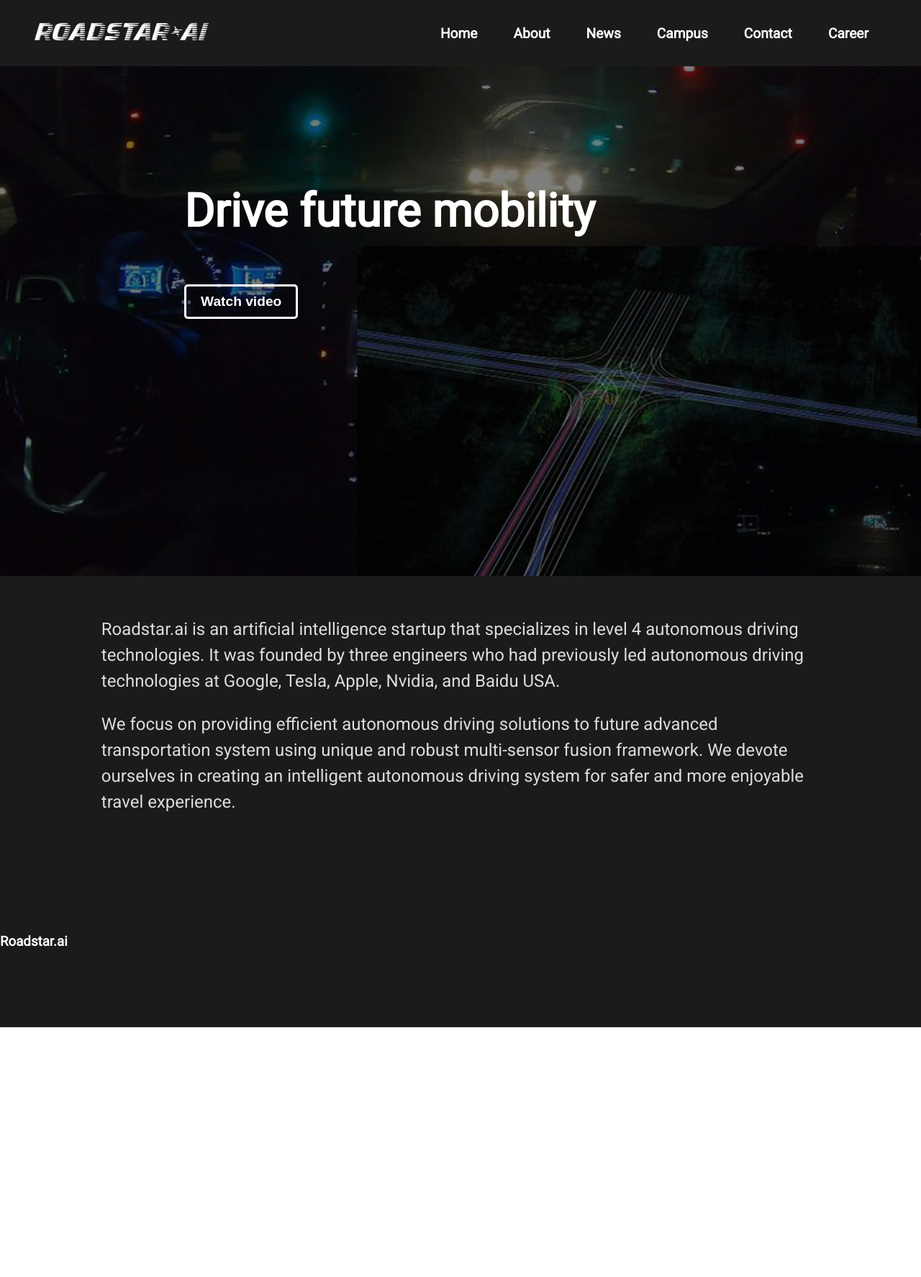
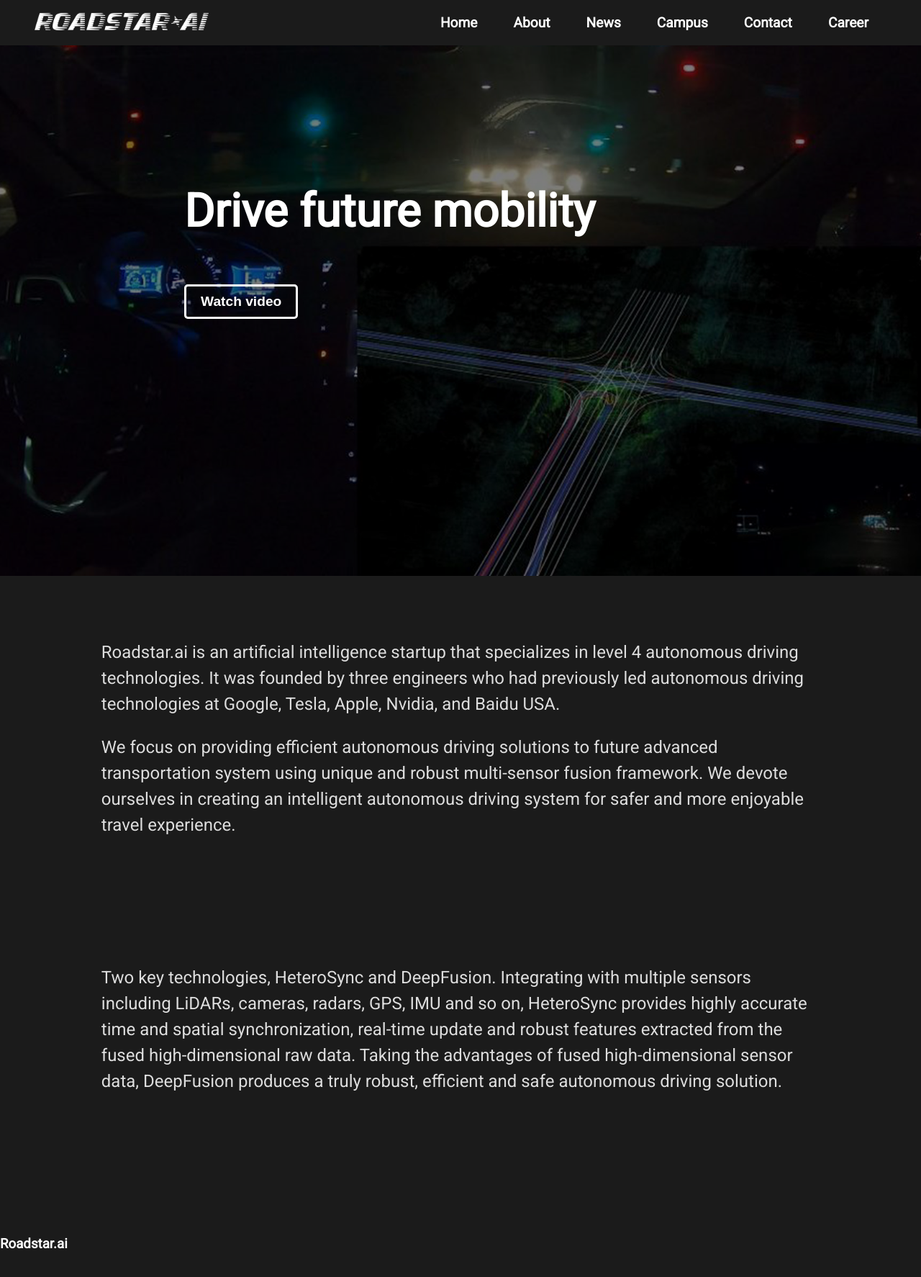
Before and after one commit to hblee12294/rdsr, a React (Create React App) app: page / in a window 1280 px wide. Shown: the top 1774 px of the page at 72% size. Before the commit the page ends 1427 px from the top, so only its background shows below. Built offline with nearby package versions, Linux system fonts and the light colour scheme.

Commit message:
feat: added Technology

```diff
--- a/src/App.css
+++ b/src/App.css
@@ -1,7 +1,7 @@
 section {
   color: #ddd;
   background-color: #1b1b1b;
-  padding: 2rem 0;
+  padding: 4rem 0;
   font-size: 1.5rem;
   line-height: 150%;
 }
--- a/src/App.js
+++ b/src/App.js
@@ -4,6 +4,7 @@
 import Header from './Component/Header'
 import Slider from './Component/Slider'
 import About from './Component/About'
+import Technology from './Component/Technology'
 import Footer from './Component/Footer'
 
 class App extends Component {
@@ -13,8 +14,9 @@
       <div className="App">
         <Slider />
         <About />
+        <Technology />
+
         <Footer />
-
         <Header />
       </div>
     )
--- a/src/Component/About.css
+++ b/src/Component/About.css
@@ -1,3 +1,3 @@
 #about {
-  margin-top: 100vh;
+  /* margin-top: 100vh; */
 }
--- a/src/Component/Header.css
+++ b/src/Component/Header.css
@@ -16,7 +16,6 @@
 
 #header-logo {
   height: 1.5rem;
-  margin: 2rem 0;
   user-select: none;
 }
 
--- a/src/Component/Slider.css
+++ b/src/Component/Slider.css
@@ -1,4 +1,6 @@
 #slider {
+  height: 100vh;
+  width: 100vw;
   background-color: #1b1b1b;
 }
 
--- /dev/null
+++ b/src/Component/Technology.js
@@ -0,0 +1,15 @@
+import React, { Component } from 'react'
+
+class Technology extends Component {
+  render() {
+    return (
+      <section>
+        <div className="section-inner">
+          <p>Two key technologies, HeteroSync and DeepFusion. Integrating with multiple sensors including LiDARs, cameras, radars, GPS, IMU and so on, HeteroSync provides highly accurate time and spatial synchronization, real-time update and robust features extracted from the fused high-dimensional raw data. Taking the advantages of fused high-dimensional sensor data, DeepFusion produces a truly robust, efficient and safe autonomous driving solution.</p>
+        </div>
+      </section>
+    )
+  }
+}
+
+export default Technology
```
